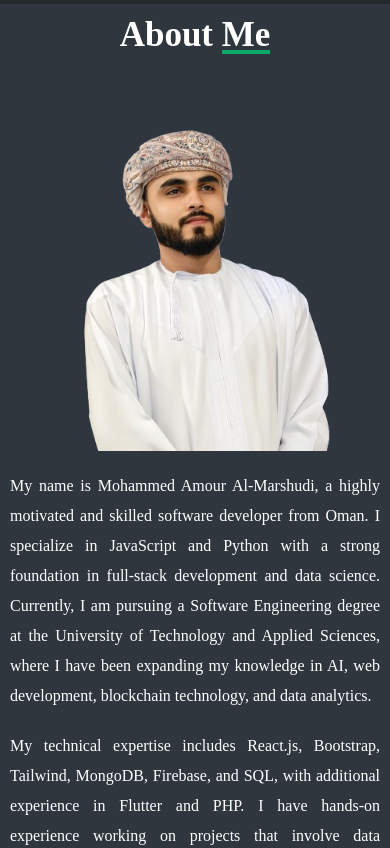
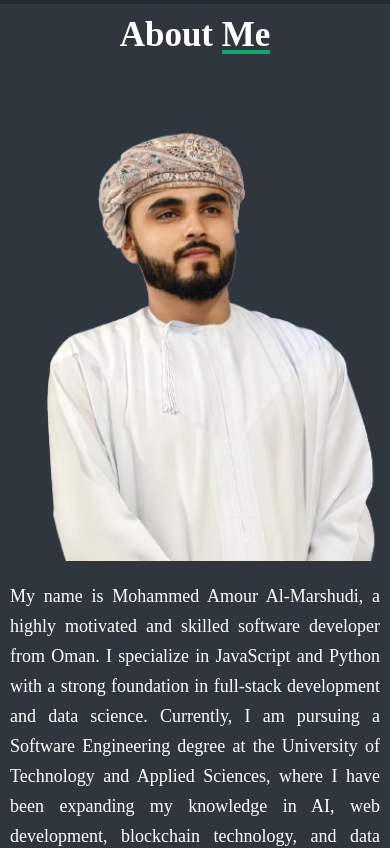
Before and after one commit to marshudi/portfolio, a React (Create React App) app: page / in a window 390 px wide. Shown: the part 840-1688 px from the top of the page. Built offline with nearby package versions, Linux system fonts and the light colour scheme.

Commit message:
fixed the last commit

```diff
--- a/src/components/aboutMe/style.css
+++ b/src/components/aboutMe/style.css
@@ -12,57 +12,36 @@ p {
     text-justify: inter-word; /* Helps with spacing between words */
 }
 
-/* Center image for all screen sizes */
-.fun-facts-img {
-    display: flex;
-    justify-content: center; /* Centers horizontally */
-    align-items: center; /* Centers vertically */
-    width: 100%;
-    margin-bottom: 20px;
-}
-
-.fun-facts-img img {
-    max-width: 100%; /* Ensures the image is responsive */
-    height: auto;
-    display: block;
-}
-
 /* Slower animation for better user experience */
 .animated {
     animation-duration: 2.5s !important;
 }
 
-/* Mobile-Friendly Adjustments */
+/* Media Queries for Mobile Readability */
 @media (max-width: 768px) {
-    .fun-facts-img {
-        justify-content: center;
-        display: flex;
-    }
-
-    .fun-facts-img img {
-        max-width: 80%; /* Adjust image size for better fit */
-        height: auto;
-    }
-
     p {
-        font-size: 18px;
+        font-size: 18px; /* Slightly smaller font size for mobile */
         margin: 0 15px;
     }
 }
 
 @media (max-width: 480px) {
+    p {
+        font-size: 18px; /* Optimized for small screens */
+        margin: 0 10px;
+    }
+
     .fun-facts-img {
-        justify-content: center;
         display: flex;
+        justify-content: center; /* Centers horizontally */
+        align-items: center; /* Centers vertically */
+        width: 100%;
+        margin-bottom: 20px;
     }
 
     .fun-facts-img img {
-        max-width: 75%; /* Makes sure the image fits well on small screens */
+        max-width: 100%; /* Ensures the image is responsive */
         height: auto;
-    }
-
-    p {
-        font-size: 16px; /* Optimized for small screens */
-        margin: 0 10px;
+        display: block;
     }
 }
```
